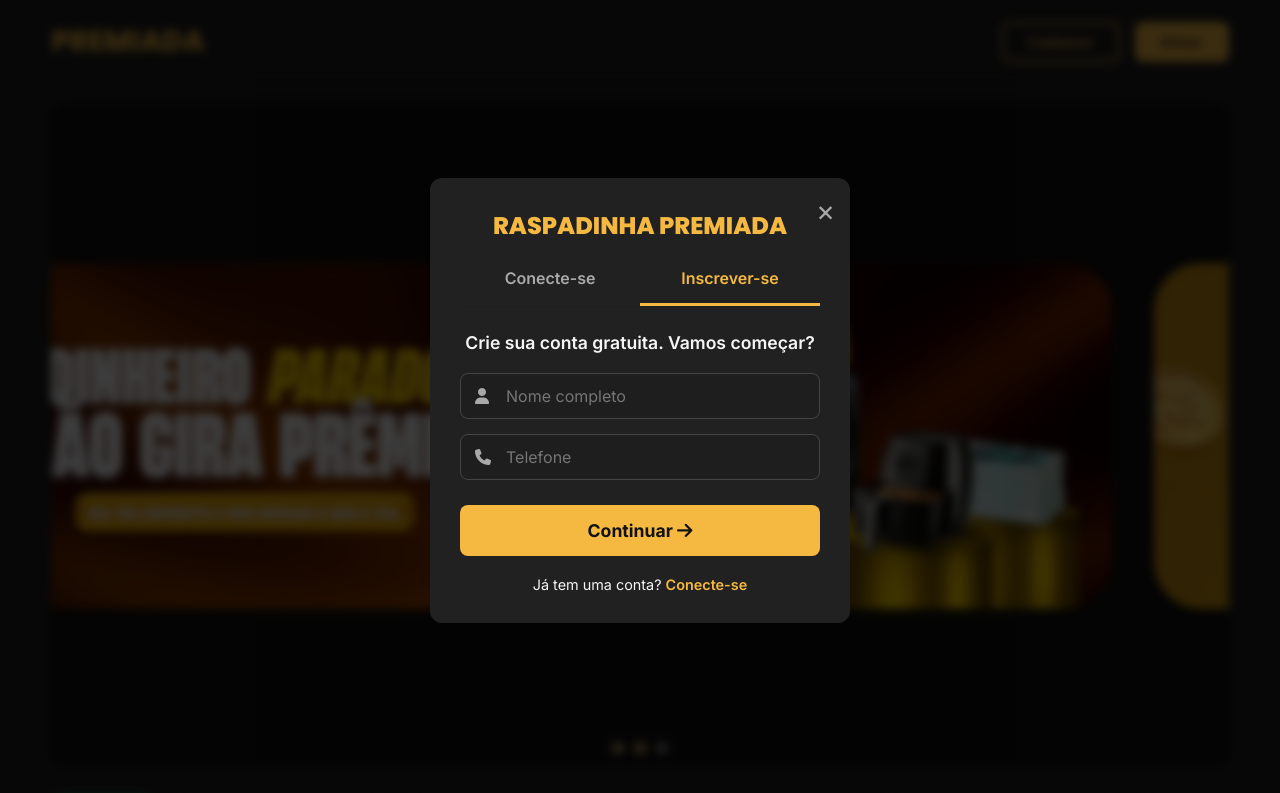
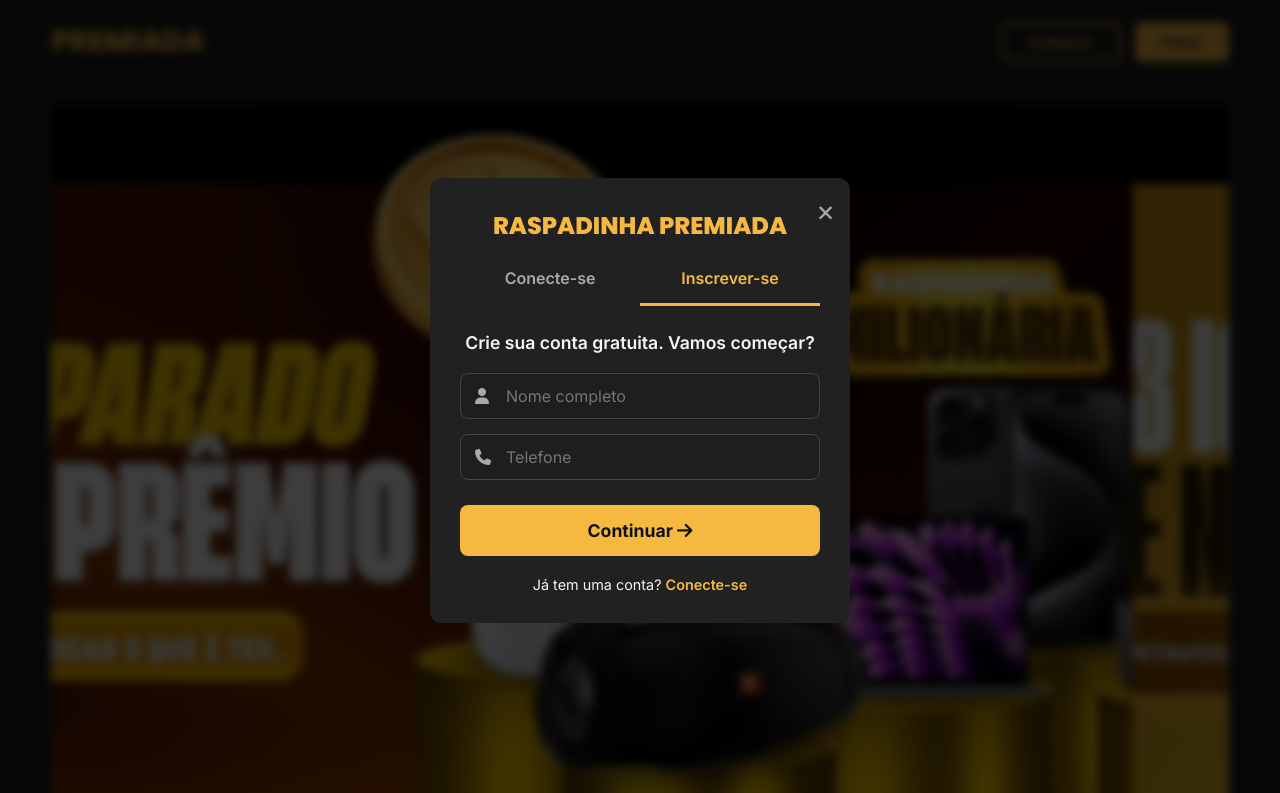
Before and after one commit to Bielseba/raspadinhadasorte, a plain HTML site: page index.html in a window 1280 px wide. Shown: the top 793 px of the page. Drawn offline with Linux system fonts and the light colour scheme.

Commit message:
Update index.html

```diff
--- a/index.html
+++ b/index.html
@@ -94,30 +94,37 @@
  /* --- CARROSSEL E SEÇÃO AO VIVO --- */
 .carousel-container {
     width: 100%;
+    height: 100vh; /* Banner ocupa toda a tela no desktop */
+    border-radius: 0; /* Tela cheia não precisa de borda arredondada */
+    margin-bottom: 0;
+    overflow: hidden;
+    position: relative;
+    background: #000;
+}
+
+/* No mobile, mantém um formato mais alto porém não tela cheia */
+@media (max-width: 768px) {
+    .carousel-container {
+        height: auto;
+        aspect-ratio: 4 / 3;
         border-radius: 15px;
         margin-bottom: 30px;
-            overflow: hidden;
-            position: relative;
-            /* Deixar o CSS controlar a altura por aspecto, para evitar jumps no mobile */
-            aspect-ratio: 16 / 9;
-            background: #0f0f0f;
     }
-        /* Em telas menores, um banner mais alto favorece o "contain" sem barras minúsculas */
-        @media (max-width: 768px) {
-            .carousel-container { aspect-ratio: 4 / 3; }
 }
+
 .carousel-track {
     display: flex;
     transition: transform 0.5s ease-in-out;
-            height: 100%; /* Importante para que os slides e imagens ocupem toda a altura do container */
+    height: 100%;
 }
+
 .carousel-slide {
     min-width: 100%;
     flex-shrink: 0;
     height: 100%;
     position: relative;
-            background: #0f0f0f;
 }
+
 .carousel-slide img {
     position: absolute;
     inset: 0;
@@ -125,11 +132,20 @@
     width: 100%;
     height: 100%;
     display: block;
-            object-fit: contain; /* MOSTRAR TODA A IMAGEM */
+    object-fit: cover; /* Preenche tela no desktop */
     pointer-events: none;
     -webkit-user-drag: none;
     user-select: none;
 }
+
+/* No mobile, mostra a imagem inteira sem cortar */
+@media (max-width: 768px) {
+    .carousel-slide img {
+        object-fit: contain;
+        background-color: #000;
+    }
+}
+
 .carousel-dots {
     position: absolute;
     bottom: 12px;
@@ -139,6 +155,7 @@
     gap: 10px;
     z-index: 2;
 }
+
 .carousel-dot {
     width: 12px;
     height: 12px;
@@ -149,7 +166,12 @@
     cursor: pointer;
     transition: background-color var(--transition-speed), transform var(--transition-speed);
 }
-        .carousel-dot.active { background-color: var(--primary-gold); transform: scale(1.05); }
+
+.carousel-dot.active {
+    background-color: var(--primary-gold);
+    transform: scale(1.05);
+}
+
 
         .live-winners-section { display: flex; margin-bottom: 40px; }
         .live-tag { background-color: var(--green-live); padding: 20px; border-radius: 10px; font-weight: 700; text-align: center; align-self: stretch; flex-shrink: 0; display: flex; align-items: center; gap: 10px; }
```
Lines whose indentation alone changed are shown as unchanged.
